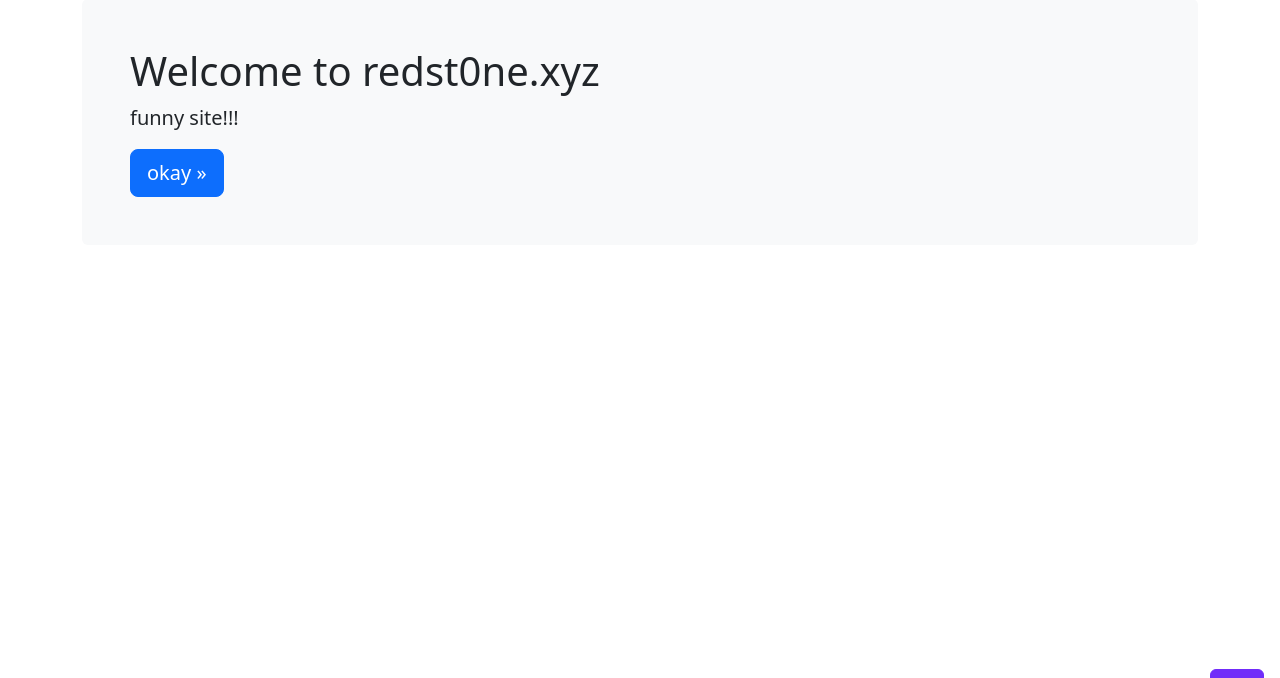
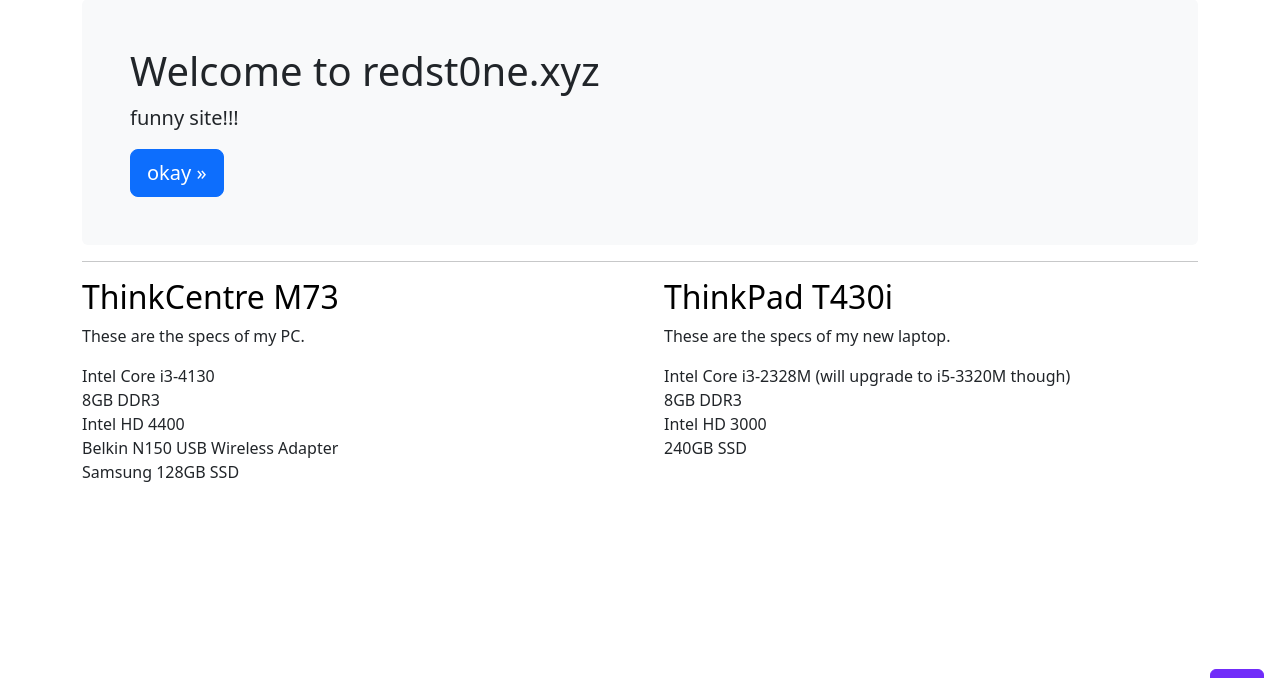
Before and after one commit to ky-1/xyz2023, a PHP site: page / in a window 1280 px wide. Shown: the part 73-751 px from the top of the page. Run offline with PHP 8.4, Linux system fonts and the light colour scheme.

Commit message:
Update index.php

```diff
--- a/index.php
+++ b/index.php
@@ -173,6 +173,39 @@
     <p class="lead">funny site!!!</p>
     <a class="btn btn-lg btn-primary" href="#" role="button">okay &raquo;</a>
   </div>
+  <hr>
+  <div class="row g-5">
+      <div class="col-md-6">
+        <h2 class="text-body-emphasis">ThinkCentre M73</h2>
+        <p>These are the specs of my PC.</p>
+        <ul class="list-unstyled ps-0">
+          <li>
+            Intel Core i3-4130
+          </li>
+          <li>8GB DDR3</li>
+<li>Intel HD 4400</li>
+<li>Belkin N150 USB Wireless Adapter</li>
+<li>Samsung 128GB SSD</li>
+
+
+        </ul>
+      </div>
+
+      <div class="col-md-6">
+        <h2 class="text-body-emphasis">ThinkPad T430i</h2>
+        <p>These are the specs of my new laptop.</p>
+        <ul class="list-unstyled ps-0">
+          <li>
+            Intel Core i3-2328M (will upgrade to i5-3320M though)
+          </li>
+          <li>8GB DDR3</li>
+<li>Intel HD 3000</li>
+<li>240GB SSD</li>
+
+
+        </ul>
+      </div>
+    </div>
 </main>
 
 
```
